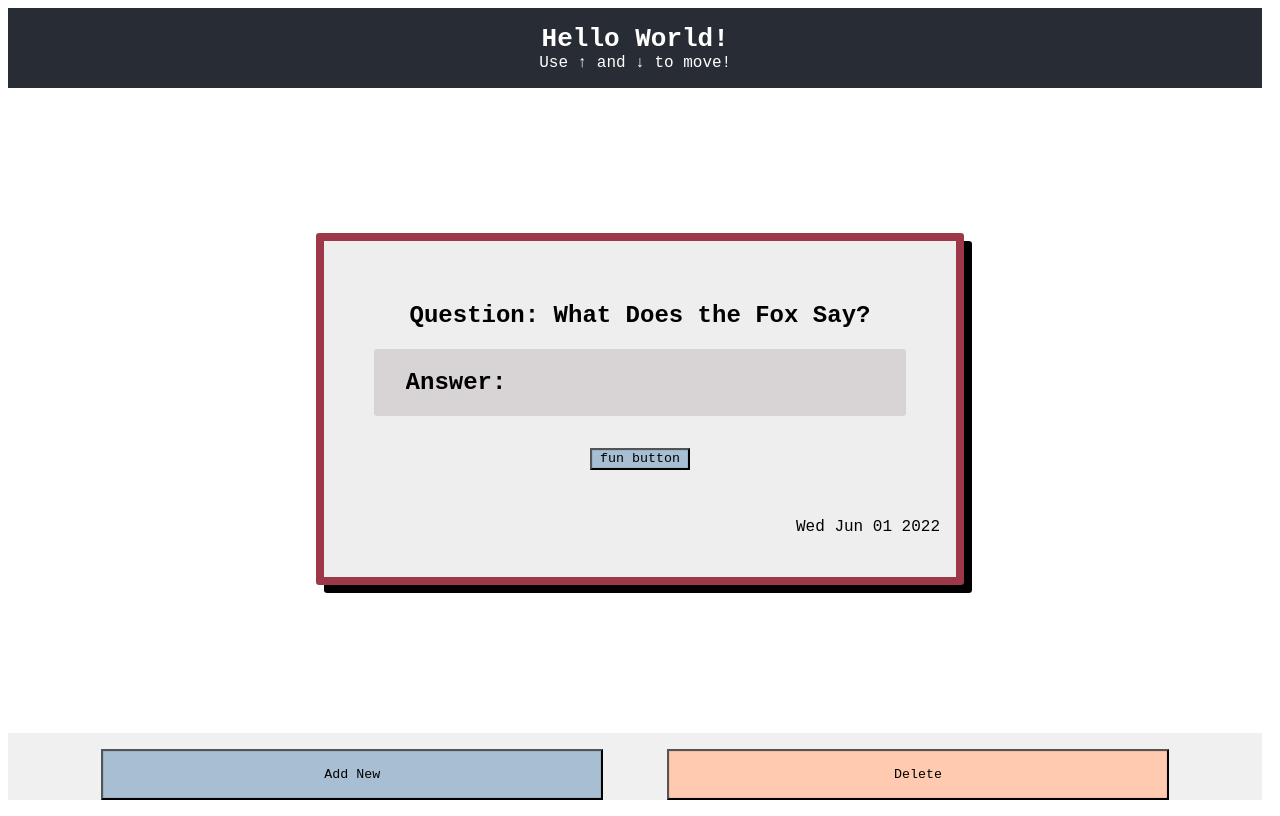
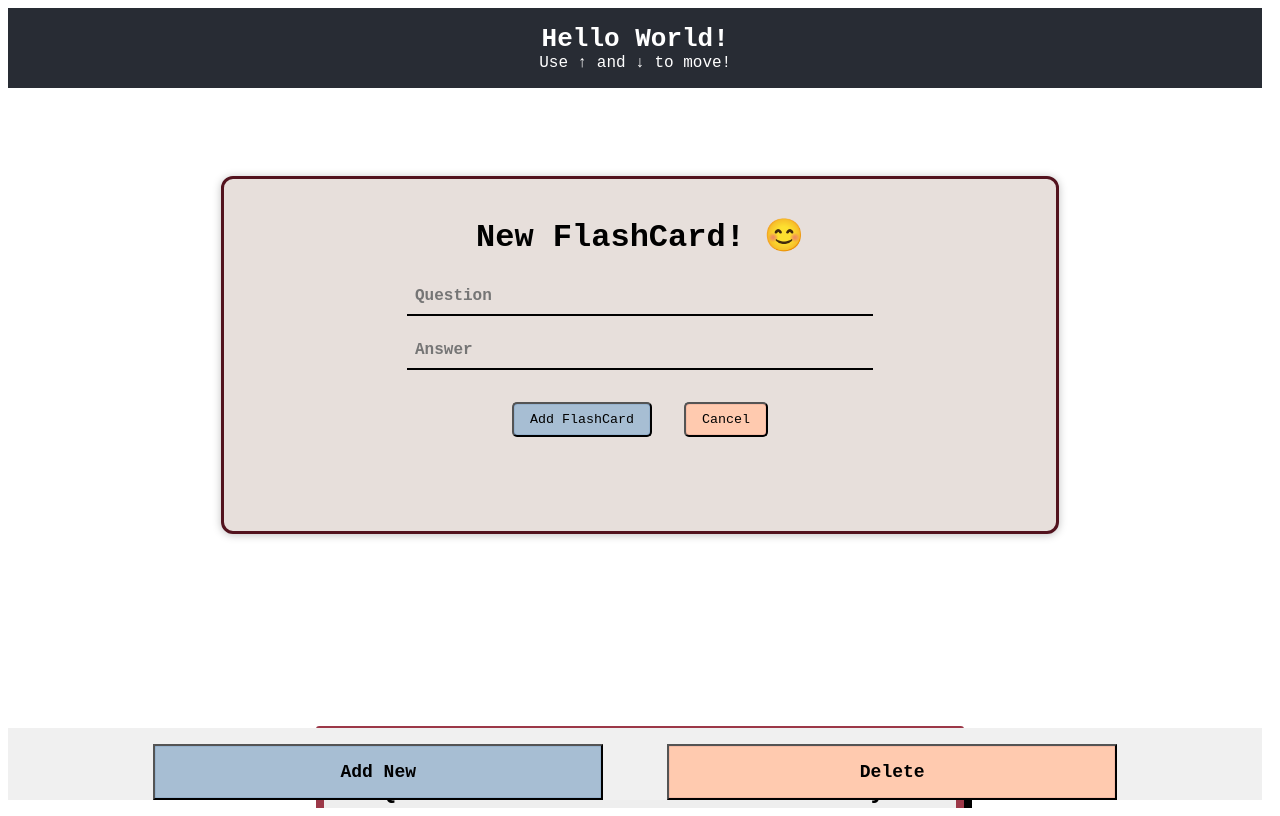
Before and after one commit to botakveggie/flashcard-app, a React (Create React App) app: page / in a window 1280 px wide. Both pictures are taken after a click on the button "Add New". Built offline with nearby package versions, Linux system fonts and the light colour scheme.

Commit message:
adjust UI look

```diff
--- a/src/App.js
+++ b/src/App.js
@@ -33,7 +33,7 @@ const App = () => {
   const addFlashCardHandler = (flashCardData) => {
     console.log(flashCardData);
   };
-  const [seen, setSeen] = useState(true)
+  const [seen, setSeen] = useState(false)
   const toggleSeen = () => {
     setSeen(!seen)
   };
--- a/src/Components/FlashCard/FlashCard.css
+++ b/src/Components/FlashCard/FlashCard.css
@@ -7,12 +7,12 @@
   scroll-snap-align: center;
   width: 100%;
   max-width: 600px;
-  height: 30%;
-  min-height: 18rem;
+  /* height: 30%; */
+  /* min-height: 18rem; */
   padding: 1.5rem 1rem;
   margin: auto;
-  margin-top: 20%;
-  margin-bottom: 20%;
+  margin-top: 200px;
+  margin-bottom: 200px;
   position: relative;
   border: 8px solid #9C3848 ;
   box-shadow: 0.5rem 0.5rem 0 black;
--- a/src/Components/NewFlashCard/NewFlashCardForm.css
+++ b/src/Components/NewFlashCard/NewFlashCardForm.css
@@ -30,14 +30,34 @@ form {
 }
 
 .form__control input {
+  height: 20px;
   font: inherit;
+  font-weight: 550;
   padding: 0.5rem;
-  border-radius: 6px;
-  border: 1px solid #ccc;
+  border: none;
+  border-bottom: 2px solid #000;
   width: 20rem;
-  font-family: inherit;
-  max-width: 100%;
+  width: 450px;
+  background-color: #e7dfdb;
 }
+
+.form__control input:hover {
+  border: none;
+  border-bottom: 2px solid #ccc;
+  background-color: #BBB;
+  border-width: 2px;
+}
+
+.form__control input:focus {
+  outline:none;
+  border: none;
+  border-bottom: 2px solid #ccc;
+  background-color: #BBB;
+  border-width: 2px;
+  border-color: #007099;
+  color: #007099;
+}
+
 
 .new-flashcard__actions {
   display: flex;
--- a/src/Components/NewFlashCard/NewFlashCardForm.js
+++ b/src/Components/NewFlashCard/NewFlashCardForm.js
@@ -33,13 +33,17 @@ const NewFlashCardForm = (props) => {
       <h1>New FlashCard! 😊 </h1>
       <div className="form__controls">
         <div className="form__control">
-          <label>Question</label>
-          <input type="text" value={enteredQuestion} onChange={questionChangeHandler} />
+          {/* <label>Question</label> */}
+          <input type="text" value={enteredQuestion}
+          onChange={questionChangeHandler}
+          placeholder='Question' />
         </div>
         <div className="form__control">
-          <label>Answer</label>
-          <input type="text" value={enteredAnswer} onChange={answerChangeHandler} />
-        </div>
+          {/* <label>Answer</label> */}
+          <input type="text" value={enteredAnswer}
+          onChange={answerChangeHandler}
+          placeholder='Answer' />
+          </div>
       </div>
       <div className="new-flashcard__actions">
         <BlueButton className='buttons'  type="submit" buttonName='Add FlashCard' />
--- a/src/Components/UI/BottomBar.css
+++ b/src/Components/UI/BottomBar.css
@@ -24,7 +24,10 @@
 }
 
 .bottom-bar-element {
-	width: 40%;
+    font-size: large;
+    font-weight: 800;
+	width: 450px;
+    height: 10%;
 	display: inline-block;
 	text-align: center;
 	padding-top: 16px;
```
